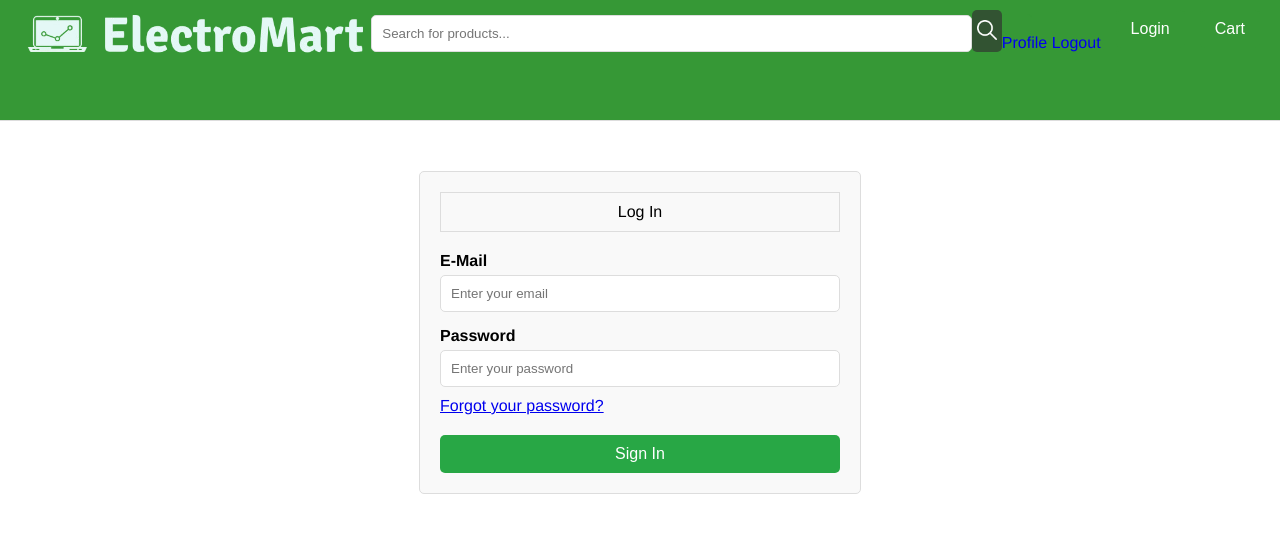
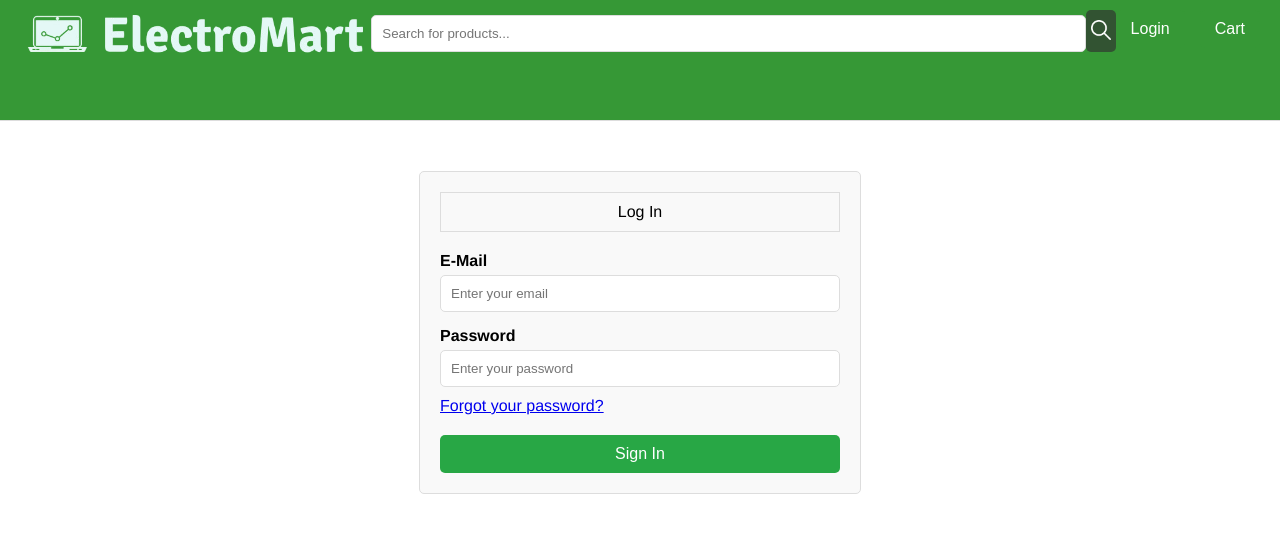
Before and after one commit to ibrahimmdfarid/IE4727-Project, a PHP site: page /loginpage.html in a window 1280 px wide. Shown: the top 543 px of the page. Run offline with PHP 8.4, Linux system fonts and the light colour scheme.

Commit message:
Remove dropdown for loginpage

```diff
--- a/loginpage.html
+++ b/loginpage.html
@@ -206,19 +206,7 @@
     </form>
 
     <div class="buttons">
-        <?php if (isset($_SESSION['user_email'])): ?>
-            <!-- Dropdown Button -->
-            <div class="dropdown">
-                <button onclick="toggleDropdown()" class="dropbtn"><?= htmlspecialchars($_SESSION['user_name']) ?></button>
-                <div id="myDropdown" class="dropdown-content">
-                    <a href="profilepage.php">Profile</a>
-                    <a href="logout.php">Logout</a>
-                </div>
-            </div>
-        <?php else: ?>
-            <!-- Show login button if not logged in -->
-            <a href="loginpage.html"><button>Login</button></a>
-        <?php endif; ?>
+        <a href="loginpage.html"><button>Login</button></a>
         <a href="cartpage.php"><button>Cart</button></a>
     </div>
 </header>
```
Also changed, not shown: loginpage.php (+12 -7 lines).
